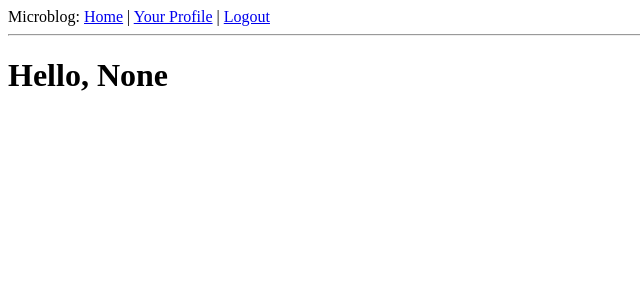
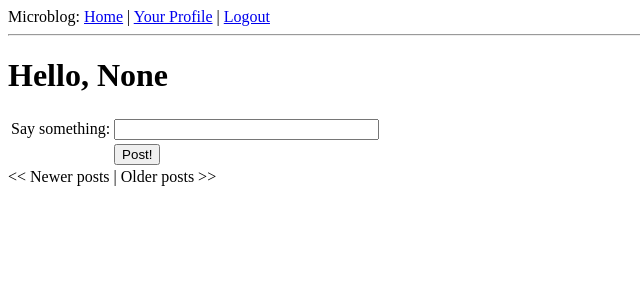
Before and after one commit to JMourisca/Tutorial, a Flask app: template app/templates/index.html in a window 1280 px wide. Shown: the top 300 px of the page, without its empty margins (0-640 px from the left). Run offline with Flask 2, Linux system fonts and the light colour scheme; the template is opened without the code that fills it: values that come from a table or form of the project are taken from there, others are empty; a user stored in the database is signed in; data comes from the database, SQL or seed files in the repository; parts of the project's set-up code (start-up, migrations or seed data) failed here and were passed over.

Commit message:
Finished chapter ix

```diff
--- a/app/forms.py
+++ b/app/forms.py
@@ -28,3 +28,6 @@ class EditForm(Form):
             return False
 
         return True
+
+class PostForm(Form):
+    post = StringField("post", validators=[DataRequired()])
--- a/app/templates/index.html
+++ b/app/templates/index.html
@@ -1,14 +1,38 @@
 {% extends "base.html" %}
 {% block content %}
     <h1>Hello, {{ user.nickname }}</h1>
-    {% for post in posts %}
+    <form action="" method="post" name="post">
+        {{ form.hidden_tag() }}
+        <table>
+            <tr>
+                <td>Say something:</td>
+                <td>{{ form.post(size=30, maxlength=40) }}</td>
+                <td>
+                    {% for error in form.post.errors %}
+                        <span style="color:darkred">[{{ error }}]</span>
+                    {% endfor %}
+                </td>
+            </tr>
+            <tr>
+                <td></td>
+                <td><input type="submit" value="Post!"></td>
+                <td></td>
+            </tr>
+        </table>
+    </form>
     <div>
-        <p>
-            {{ post.author.nickname }} says:
-            <b>
-                {{ post.body }}
-            </b>
-        </p>
+        {% for post in posts.items %}
+            {% include "post.html" %}
+        {% endfor %}
+        {% if posts.has_prev %}
+            <a href="{{ url_for('index', page=posts.prev_num) }}"><< Newer posts</a>
+        {% else %}
+            << Newer posts
+        {% endif %} |
+        {% if posts.has_next %}
+            <a href="{{ url_for('index', page=posts.next_num) }}">Older posts >></a>
+        {% else %}
+            Older posts >>
+        {% endif %}
     </div>
-    {% endfor %}
 {% endblock %}
--- a/app/views.py
+++ b/app/views.py
@@ -1,10 +1,11 @@
 from datetime import datetime
 
-from app.forms import LoginForm, EditForm
+from app.forms import LoginForm, EditForm, PostForm
 from flask import render_template, flash, redirect, g, url_for, session, request
 from flask.ext.login import login_user, logout_user, current_user, login_required
 from app import app, lm, db, oid
-from app.models import User
+from app.models import User, Post
+from config import POSTS_PER_PAGE
 
 """
     g = global. Is setup by Flask as a place to store and share data during the life of a request.
@@ -14,26 +15,24 @@ __author__ = 'juliana'
 
 
 # URLS
-@app.route('/')
-@app.route('/index')
+@app.route('/', methods=["GET", "POST"])
+@app.route('/index', methods=["GET", "POST"])
+@app.route('/index/<int:page>', methods=["GET", "POST"])
 @login_required
-def index():
+def index(page=1):
     user = g.user
-    posts = [  # fake array of posts
-        {
-            'author': {'nickname': 'John'},
-            'body': 'Beautiful day in Portland!'
-        },
-        {
-            'author': {'nickname': 'Susan'},
-            'body': 'The Avengers movie was so cool!'
-        },
-        {
-            'author': {'nickname': 'Juliana'},
-            'body': 'We will always have Paris.'
-        }
-    ]
-    return render_template('index.html', title='Home', user=user, posts=posts)
+    form = PostForm()
+
+    if form.validate_on_submit():
+        post = Post(body=form.post.data, timestamp=datetime.utcnow(), author=user)
+        db.session.add(post)
+        db.session.commit()
+        flash("Post created!")
+        return redirect(url_for("index"))
+
+    posts = user.followed_posts().paginate(page, POSTS_PER_PAGE, False)
+
+    return render_template('index.html', title='Home', user=user, posts=posts, form=form)
 
 @app.route("/login", methods=['GET', 'POST'])
 @oid.loginhandler
@@ -55,18 +54,16 @@ def logout():
     return redirect(url_for("index"))
 
 @app.route("/user/<nickname>")
+@app.route("/user/<nickname>/<int:page>")
 @login_required
-def user(nickname):
+def user(nickname, page=1):
     user = User.query.filter_by(nickname=nickname).first()
 
     if user == None:
         flash("User %s not found" % nickname)
         return redirect(url_for("index"))
 
-    posts = [
-        {'author': user, 'body': 'Test post #1'},
-        {'author': user, 'body': 'Test post #2'}
-    ]
+    posts = user.posts.paginate(page, POSTS_PER_PAGE, False)
 
     return render_template("user.html", user=user, posts=posts)
 
@@ -132,7 +129,6 @@ def unfollow(nickname):
     flash("You are unfollowd %s" % nickname)
     return redirect(url_for("user", nickname=nickname))
 
-
 # Handle stuff
 @app.before_request
 def before_request():
```
Also changed, not shown: app/templates/post.html (+6 -1 lines), app/templates/user.html (+11 -1 lines).
